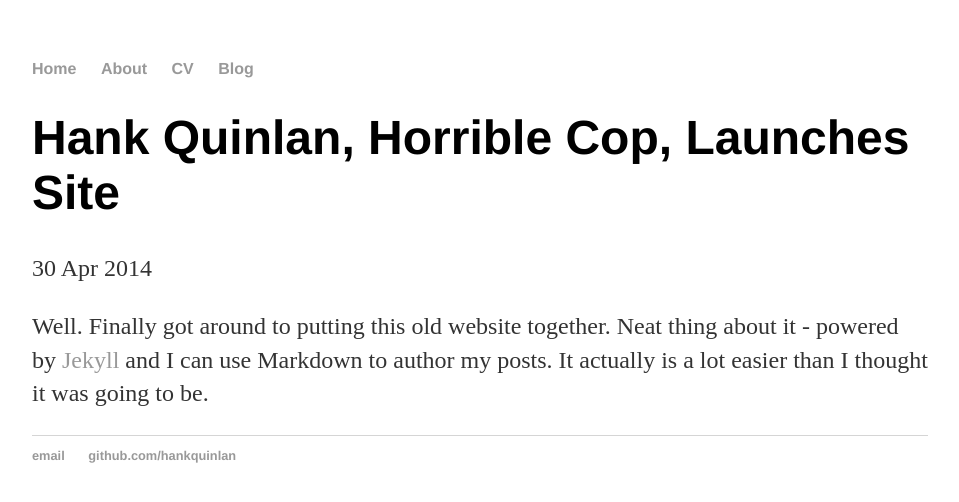
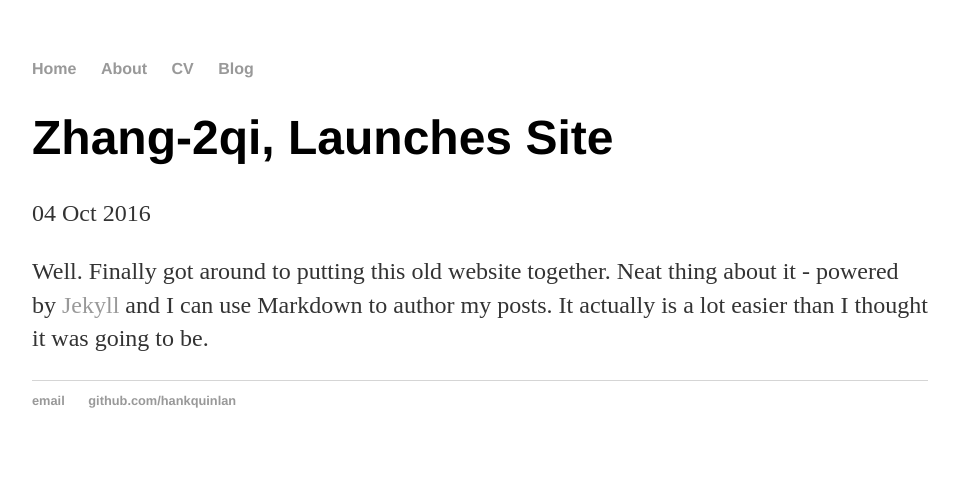
Before and after one commit to zhang-2qi/zhang-2qi.github.io, a Jekyll site: the page built from _posts/2016-10-04-zhang2qi-site-launched.md, in a window 1280 px wide. Shown: the top 502 px of the page, without its empty margins (160-1119 px from the left). Built offline with Jekyll 4.4.1, drawn with Linux system fonts in a browser that asks for light colours.

Commit message:
Update and rename 2014-04-30-hank-quinlan-site-launched.md to 2016-10-04-zhang2qi-site-launched.md

```diff
--- a/_posts/2014-04-30-hank-quinlan-site-launched.md
+++ b/_posts/2016-10-04-zhang2qi-site-launched.md
@@ -1,7 +1,7 @@
 ---
 layout: post
-title: "Hank Quinlan, Horrible Cop, Launches Site"
-date: 2014-04-30
+title: "Zhang-2qi, Launches Site"
+date: 2016-10-04
 ---
 
 Well. Finally got around to putting this old website together. Neat thing about it - powered by [Jekyll](http://jekyllrb.com) and I can use Markdown to author my posts. It actually is a lot easier than I thought it was going to be.
```
